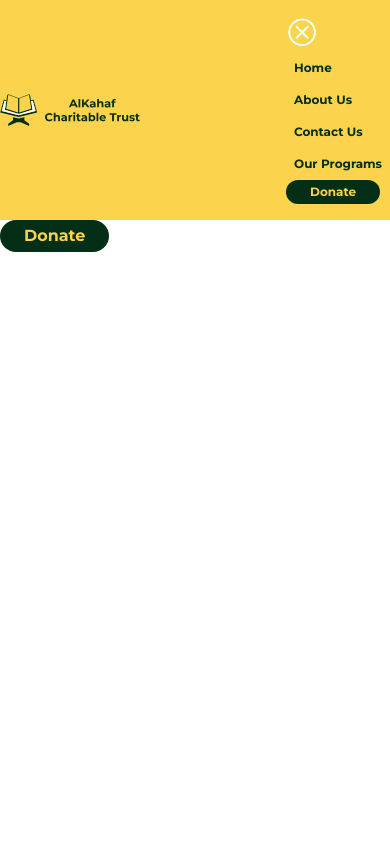
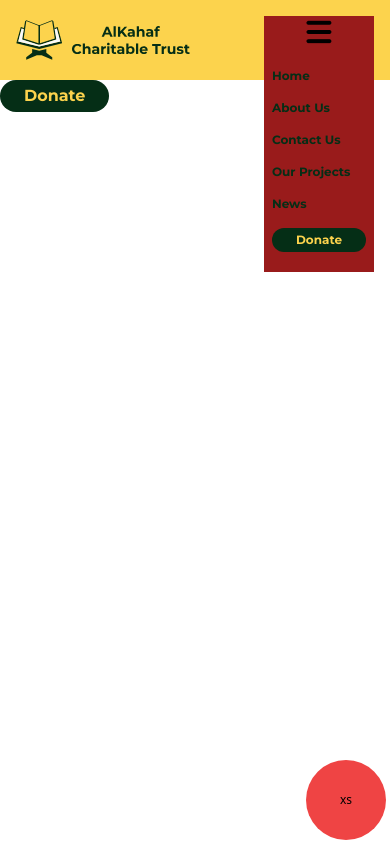
Before and after one commit to AlKahafTrust/AlKahaf-full, a Vue app: page / in a window 390 px wide. Built offline with nearby package versions, Linux system fonts and the light colour scheme.

Commit message:
feat: added navbar

```diff
--- a/index.html
+++ b/index.html
@@ -3,7 +3,9 @@
   <head>
     <meta charset="UTF-8" />
     <link rel="icon" type="image/svg+xml" href="/src/assets/images/Favicon.png" />
-    <meta name="viewport" content="width=device-width, initial-scale=1.0" />
+
+    <meta name="viewport" content="width=device-width, initial-scale=1.0">
+
     <title>Al Kahaf</title>
     <link href="https://fonts.googleapis.com/css2?family=Montserrat:ital,wght@0,100..900;1,100..900&display=swap" rel="stylesheet">
     <link href="https://fonts.googleapis.com/css2?family=Lato:ital,wght@0,100;0,300;0,400;0,700;0,900;1,100;1,300;1,400;1,700;1,900&display=swap" rel="stylesheet">
--- a/src/App.vue
+++ b/src/App.vue
@@ -1,10 +1,13 @@
 <script setup>
 import Navbar from '@components/Navbar.vue';
 import Button from '@components/Button.vue';
+import ReactiveTester from '@components/ReactiveHelper.vue';
 </script>
 
 <template>
 
 <Navbar/>
 <Button/>
+<ReactiveTester/>
+
 </template>
--- a/src/components/Navbar.vue
+++ b/src/components/Navbar.vue
@@ -1,31 +1,50 @@
 <script setup>
+import {ref} from 'vue'
+import NavbarIconOpen from '@images/NavbarIconOpen.png'
+import NavbarIconClose from '@images/NavbarIconClose.png'
 import Button from '@components/Button.vue';
+
+const isMenuActive = ref(false)
+
+
+function toggleIcon(event){
+    console.log("buttonClicked")
+    isMenuActive.value = !isMenuActive.value;
+    console.log (isMenuActive.value);
+
+}
+
 </script>
 
 
 <template>
 
-<div class="bg-secondary flex justify-between items-center py-4">
+<div class="bg-secondary  flex justify-between  items-center p-4 h-20">
 
     <a href="#">
-        <img src="./../assets/images/Logo.svg" alt="Al Kahaf Logo" srcset=""   class="h-8 sm:h-15 ">
+        <img src="./../assets/images/Logo.svg" alt="Al Kahaf Logo" srcset=""   class="h-10 ">
     </a>
 
-    <div class="text-xs font-bold  font-montserrat text-primary
-                sm:text-l">
+    <div class=" bg-red-800 text-xs font-bold  font-montserrat text-primary sm:text-l flex flex-col  self-start  sm:self-center ">
 
-            <button>
-                <img src="./../assets/images/NavbarIconClose.png" alt="CloseNavbar" class="h-8 sm:hidden">
+            <button @click="toggleIcon" class="sm:hidden  self-center ">
+
+                <img :src="isMenuActive?NavbarIconClose:NavbarIconOpen"
+                :alt="isMenuActive?'Close Menu Icon':'Open Menu Icon'"
+                class="h-8 ">
             </button>
-            <ul class=" flex flex-col sm:flex-row ">
-                <li class="p-2  "><a href="#">Home</a></li>
-                <li class="p-2 "><a href="#">About Us</a></li>
-                <li class="p-2 "><a href="#"></a>Contact Us</li>
-                <li class="p-2 "><a href="#"></a>Our Programs</li>
-                <li>  <Button/> </li>
+            <ul  class="flex flex-col  items-start p-2 py-5 gap-4 sm:items-center sm:flex-row text-xs " >
+                <li class="  "><a href="#">Home</a></li>
+                <li class=" "><a href="#">About Us</a></li>
+                <li class=" "><a href="#"></a>Contact Us</li>
+                <li class=" "><a href="#"></a>Our Projects</li>
+                <li class=" "><a href="#"></a>News</li>
+                <li class="">  <Button/> </li>
             </ul>
 
     </div>
 </div>
 
+
+
 </template>
--- /dev/null
+++ b/src/components/ReactiveHelper.vue
@@ -0,0 +1,15 @@
+<script setup>
+</script>
+
+<template>
+    <div class="h-20 w-20 rounded-full flex justify-center items-center absolute bottom-1 right-1 text-xs
+    bg-red-500 ">
+        <p class="block xs:hidden ">xs</p>
+        <p class="hidden xs:block sm:hidden">sm</p>
+        <p class="hidden sm:block md:hidden">md</p>
+        <p class="hidden md:block xl:hidden">lg</p>
+
+
+
+    </div>
+</template>
--- a/tailwind.config.js
+++ b/tailwind.config.js
@@ -6,6 +6,7 @@ export default {
     "./src/**/*.{vue,js,ts,jsx,tsx}",
   ],
   theme: {
+
     extend: {
         fontFamily: {
           lato: ['Lato', 'sans-serif'],
--- a/vite.config.js
+++ b/vite.config.js
@@ -16,7 +16,7 @@ export default defineConfig({
     alias: {
       '@': path.resolve(__dirname, './src'),
       '@components': path.resolve(__dirname, './src/components'),
-      '@images': path.resolve(__dirname, './src/images'),
+      '@images': path.resolve(__dirname, './src/assets/images'),
 
 
     },
```
Also changed, not shown: vite.svg (deleted).
